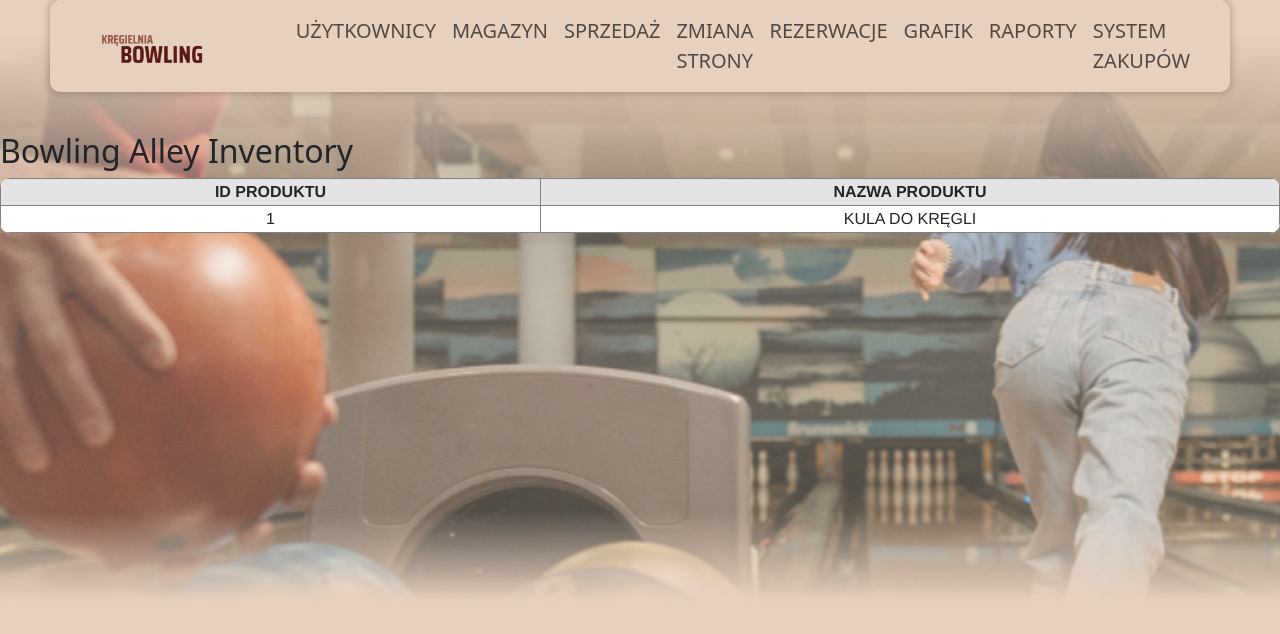
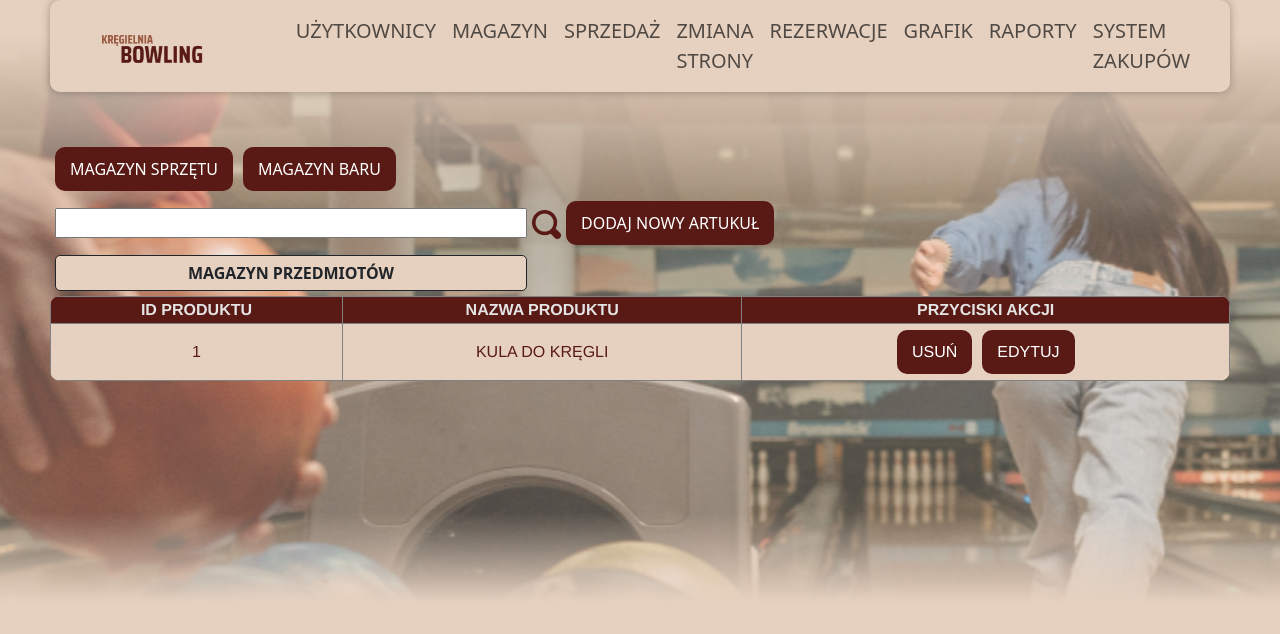
Before and after one commit to Donosik/BowlingClub, a React (Create React App) app in the folder mainfrontend/: page /management/magazyn in a window 1280 px wide. Shown: the top 634 px of the page. Built offline with nearby package versions, Linux system fonts and the light colour scheme.

Commit message:
Wygląd magazynu - gotowy

```diff
--- a/mainfrontend/src/pages/Home/home.css
+++ b/mainfrontend/src/pages/Home/home.css
@@ -1,13 +1,16 @@
 
 body{
+
     margin-top: auto;
     background-size: cover;
     background-image: url('tło-test.png');
     background-repeat: no-repeat;
     background-attachment: fixed;
+
 }
 /* Dodaj białą ramkę */
 .box-1 {
+
     padding: 20px; /* Dla lepszego wyglądu */
     background-color: rgba(230, 209, 192, 0.3); /* Przejrzyste białe tło */
     text-align: left; /* Wyśrodkowanie tekstu */
--- a/mainfrontend/src/pages/Magazine/Magazine.css
+++ b/mainfrontend/src/pages/Magazine/Magazine.css
@@ -0,0 +1,15 @@
+
+
+div .magazine-container{
+    margin: 50px;
+
+}
+
+div button{
+    margin: 5px;
+}
+
+div input{
+    width: 40%;
+    margin: 5px;
+}
--- a/mainfrontend/src/pages/Magazine/Magazine.js
+++ b/mainfrontend/src/pages/Magazine/Magazine.js
@@ -1,5 +1,8 @@
 import MagazineTable from "./MagazineTable";
-import "./Magazine.css"
+import "./Magazine.css";
+import lupa from "./Vector.png"
+import logo from "../../util/Layout/logo-bowl.png";
+import React from "react";
 
 export default function Magazine()
 {
@@ -11,8 +14,13 @@ export default function Magazine()
     ]
     return(
         <>
+            <div className="magazine-container">
+           <button>MAGAZYN SPRZĘTU</button>
+            <button>MAGAZYN BARU</button> <br/>
 
-            <MagazineTable products={products}/>
+            <input/><img src={lupa} alt="lupa"/><button>DODAJ NOWY ARTUKUŁ
+            </button><br/>
+            <MagazineTable products={products}/> </div>
         </>
     )
 }
--- a/mainfrontend/src/pages/Magazine/MagazineTable.js
+++ b/mainfrontend/src/pages/Magazine/MagazineTable.js
@@ -3,13 +3,14 @@ export default function MagazineTable({products})
 {
     return(
         <>
-            <h2>Bowling Alley Inventory</h2>
+            <div className="table-name">MAGAZYN PRZEDMIOTÓW</div>
             <div className="table-container">
             <table className="table-bordered">
                 <thead>
                 <tr>
                     <th>Id Produktu</th>
                     <th>Nazwa produktu</th>
+                    <th>Przyciski akcji</th>
                 </tr>
                 </thead>
                 <tbody>
@@ -17,6 +18,8 @@ export default function MagazineTable({products})
                     <tr key={index}>
                         <td>{product.Id}</td>
                         <td>{product.Name}</td>
+                        <td><button>USUŃ</button>
+                            <button>EDYTUJ</button></td>
                     </tr>
                 ))}
                 </tbody>
--- a/mainfrontend/src/pages/Magazine/Magazine_table.css
+++ b/mainfrontend/src/pages/Magazine/Magazine_table.css
@@ -1,6 +1,7 @@
-.table-container {
+div .table-container {
     border-radius: 10px;
     overflow: hidden;
+
 }
 
 table{
@@ -12,15 +13,30 @@ table{
 }
 
 tr{
+    color: #e4e4e4;
     text-align: center;
     text-transform: uppercase;
-    background-color: #e4e4e4;
+    background-color:#591914 ;
     border: 1px solid;
     border-color: #000000;
 }
 
 td{
-    background-color: #ffffff;
+    color: #591914;
+    background-color:  #E6D1C0;
     border: 1px solid;
     border-color: #818181;
 }
+
+.table-name{
+    font-weight: bold;
+    background-color: #E6D1C0;
+    margin: 5px;
+    border-radius: 5px;
+    padding: 5px;
+    border-color: #591914;
+    border: 1px solid;
+    width: 40%;
+    text-align: center;
+
+}
--- a/mainfrontend/src/pages/Sale/SaleListTable.js
+++ b/mainfrontend/src/pages/Sale/SaleListTable.js
@@ -1,3 +1,4 @@
+
 export default function SaleListTable({sales})
 {
     return(
```
Also changed, not shown: mainfrontend/src/pages/Magazine/Vector.png (added).
